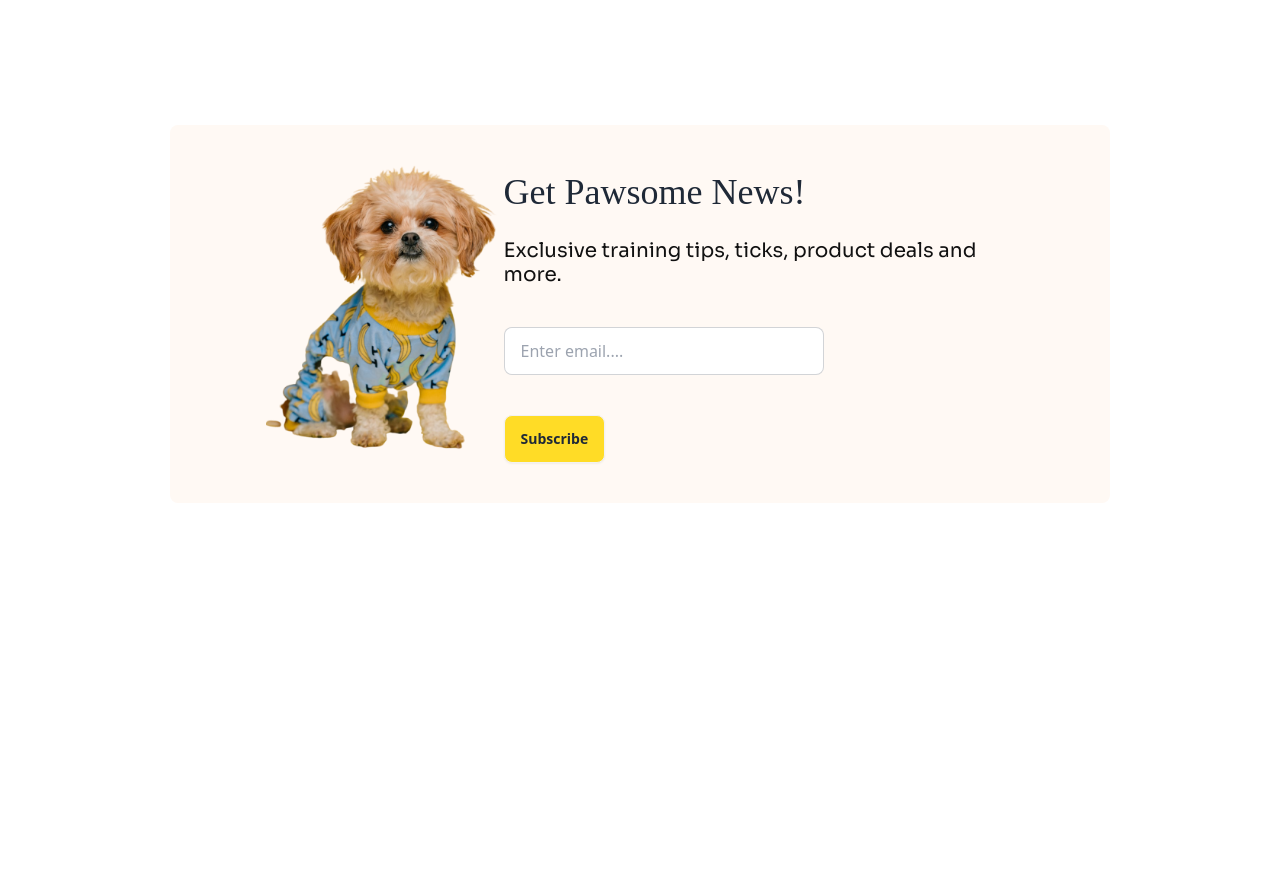
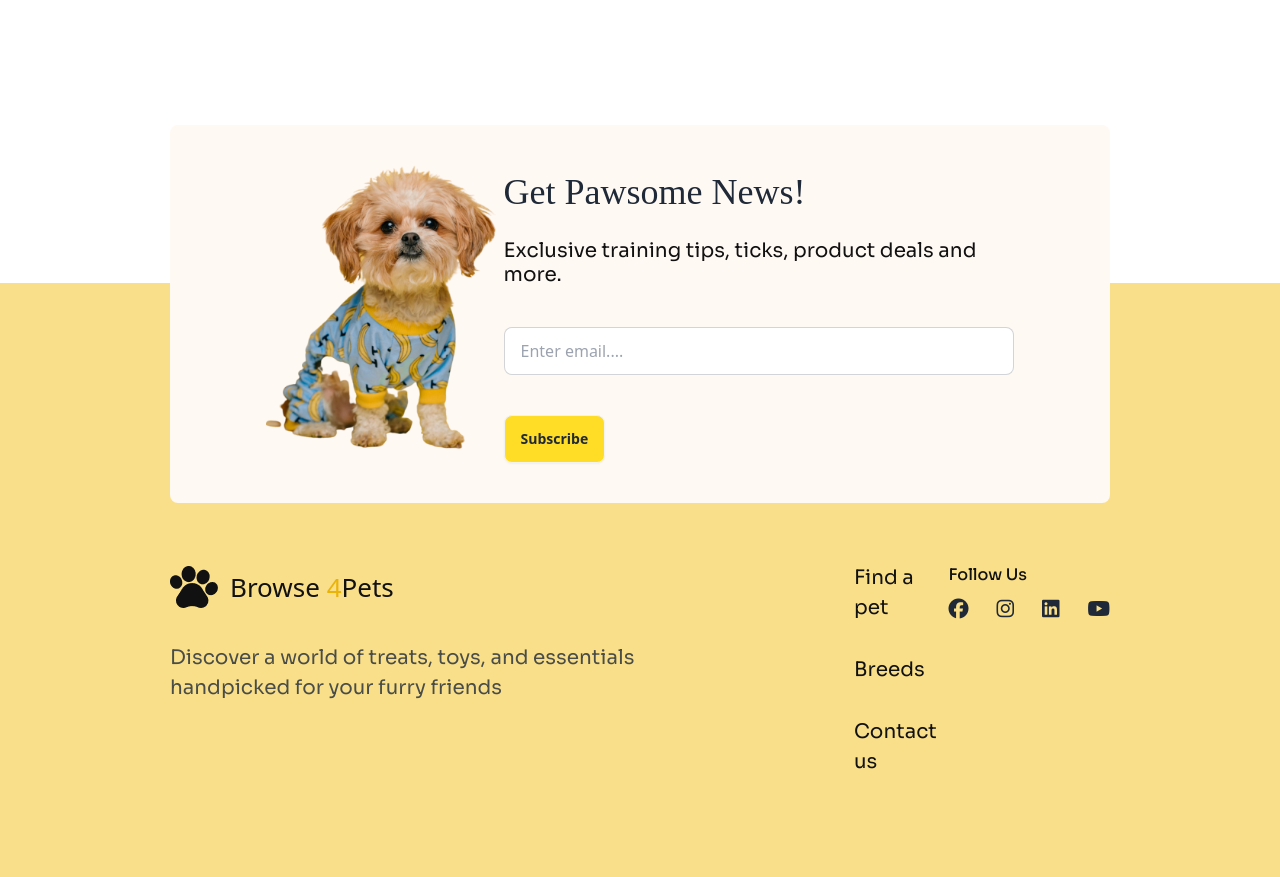
Before and after one commit to hanifsikder921/assignment-m-3, a plain HTML site: page index.html in a window 1280 px wide. Shown: the part 2971-3848 px from the top of the page. Before the commit the page ends 3474 px from the top, so only its background shows below. Drawn offline with nearby package versions, Linux system fonts and the light colour scheme; a web font is replaced by a local one.

Commit message:
all complete

```diff
--- a/index.html
+++ b/index.html
@@ -379,7 +379,8 @@
             <div class=" lg:h-[500px] lg:flex lg:gap-6  lg:space-y-0 space-y-6">
 
                 <!-- dog -->
-                <div class=" card1 h-[350px] lg:h-auto lg:w-[60%]  lg:flex lg:items-center lg:justify-between lg:pl-20 lg:static  relative">
+                <div
+                    class=" card1 h-[350px] lg:h-auto lg:w-[60%]  lg:flex lg:items-center lg:justify-between lg:pl-20 lg:static  relative">
 
                     <div class=" lg:static absolute top-10 left-9">
                         <p class="sora font-normal text-[20px] text-tc lg:block hidden">Under Price</p>
@@ -388,7 +389,8 @@
                         <h2 class="adlam font-normal lg:text-[56px] text-[40px] lg:text-tc text-white">$7.99</h2>
                     </div>
 
-                    <img src="asset/cute-dog-mid.png" alt="" class="absolute lg:static w-[60%] lg:w-fit bottom-0 right-0">
+                    <img src="asset/cute-dog-mid.png" alt=""
+                        class="absolute lg:static w-[60%] lg:w-fit bottom-0 right-0">
 
                 </div>
 
@@ -396,12 +398,12 @@
                 <div class="card2 h-[350px] lg:h-auto flex-1 relative">
 
                     <!-- content -->
-                     <div class="absolute top-14 left-12">
+                    <div class="absolute top-14 left-12">
                         <h2 class="adlam font-normal lg:text-[32px] text-[22px] text-tc">T-Shirt for Dogs</h2>
                         <h2 class="adlam font-normal lg:text-[56px] text-[40px] text-yellow-400">$7.99</h2>
-                     </div>
+                    </div>
 
-                     <img src="asset/cute-pet-mid.png" alt="" class="absolute bottom-0 right-0 lg:w-fit w-[60%]">
+                    <img src="asset/cute-pet-mid.png" alt="" class="absolute bottom-0 right-0 lg:w-fit w-[60%]">
 
                 </div>
 
@@ -412,9 +414,17 @@
         </section>
 
 
+
+
+    </main>
+
+    <footer class=" relative ">
+
+
+
         <!-- newsletter Section -->
 
-        <section class=" w-[calc(100vw-32px)] lg:w-[calc(100vw-340px)] mx-auto">
+        <section class="w-[calc(100vw-32px)] lg:w-[calc(100vw-340px)] mx-auto relative z-30">
 
             <div class="bg-navbg lg:flex items-center lg:px-24 py-10 rounded-lg p-[40px]">
 
@@ -424,8 +434,10 @@
 
                 <div class="text-center lg:text-left">
                     <h2 class="adlam font-normal text-[22px] lg:text-[36px] mb-3 lg:mb-5">Get Pawsome News!</h2>
-                    <p class="sora font-normal text-base  lg:text-[20px] text-tc mb-[20px] lg:mb-10">Exclusive training tips, ticks, product deals and more.</p>
-                    <input type="text" placeholder="Enter email...." class="input input-bordered w-full max-w-xs mb-10 block" />
+                    <p class="sora font-normal text-base  lg:text-[20px] text-tc mb-[20px] lg:mb-10">Exclusive training
+                        tips, ticks, product deals and more.</p>
+                    <input type="text" placeholder="Enter email...."
+                        class="input input-bordered w-full max-w-lg mb-10 block" />
                     <button class="btn bg-btbg">Subscribe</button>
                 </div>
 
@@ -433,7 +445,52 @@
 
         </section>
 
-    </main>
+        <!-- footer  -->
+        <!-- px-[calc(100vw-32px)] lg:px-[calc(100vw-340px)] mx-auto -->
+        <section class="bg-cardbg pt-[450px] lg:pt-[280px] pb-[100px]  -mt-[350px] lg:-mt-[220px]">
+
+            <div class="w-[calc(100vw-32px)] lg:w-[calc(100vw-340px)] mx-auto lg:flex  justify-between ">
+
+                <!-- left side -->
+                <div class="space-y-8">
+                    <div class="flex items-center gap-3">
+                        <img src="asset/logo-footer.png" alt="">
+                        <h2 class=" hidden lg:block lg:text-tc text-[26px] font-normal">Browse <span
+                                class="text-yellow-500">4</span>Pets
+                        </h2>
+                    </div>
+                    <p class="font-normal text-[20px] sora opacity-80 lg:w-[70%] ">Discover a world of treats, toys, and
+                        essentials handpicked for your furry friends</p>
+                </div>
+
+                <!-- center side -->
+                <div>
+                    <ul class="space-y-8 text-[20px] sora text-tc font-normal">
+                        <li><a href="#">Find a pet</a></li>
+                        <li><a href="#">Breeds</a></li>
+                        <li><a href="#">Contact us</a></li>
+                    </ul>
+                </div>
+
+                <!-- right side -->
+                <div class="space-y-3">
+                    <h2 class="sora font-medium text-base text-tc">Follow Us</h2>
+                    <div class="flex gap-7 text-xl">
+                        <i class="fa-brands fa-facebook"></i>
+                        <i class="fa-brands fa-instagram"></i>
+                        <i class="fa-brands fa-linkedin"></i>
+                        <i class="fa-brands fa-youtube"></i>
+                    </div>
+                </div>
+            </div>
+
+
+
+        </section>
+
+
+
+    </footer>
 
 
 
```
